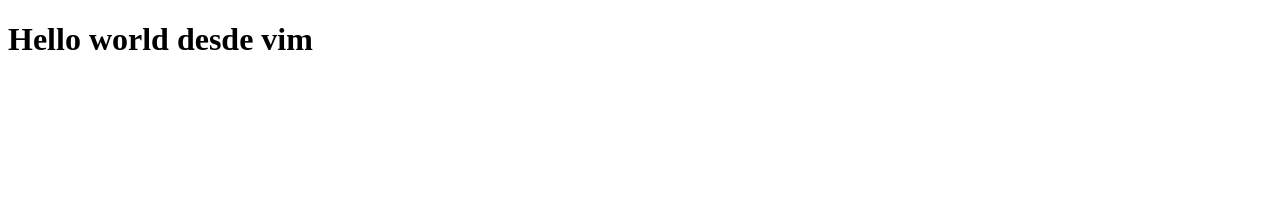
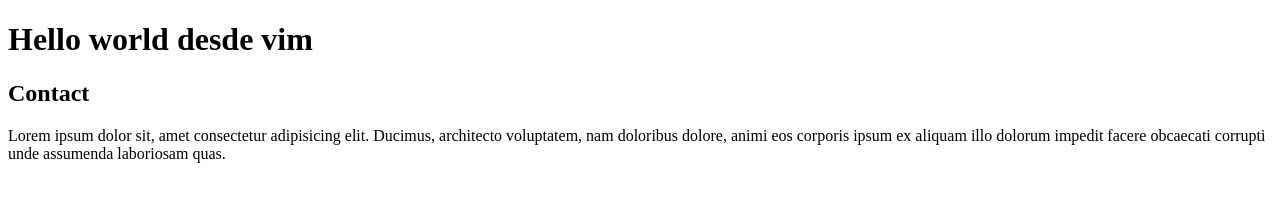
Before and after one commit to Rafael-VLA/sitio-web-git-inicios, a plain HTML site: page index.html in a window 1280 px wide. Drawn offline with Linux system fonts and the light colour scheme.

Commit message:
se agrego seccion y parrafo

```diff
--- a/index.html
+++ b/index.html
@@ -7,5 +7,10 @@
 </head>
 <body>
     <h1>Hello world desde vim</h1>
+
+    <section>
+        <h2>Contact</h2>
+        <p>Lorem ipsum dolor sit, amet consectetur adipisicing elit. Ducimus, architecto voluptatem, nam doloribus dolore, animi eos corporis ipsum ex aliquam illo dolorum impedit facere obcaecati corrupti unde assumenda laboriosam quas.</p>
+    </section>
 </body>
 </html>
```
Also changed, not shown: products.html (+2 -0 lines).
